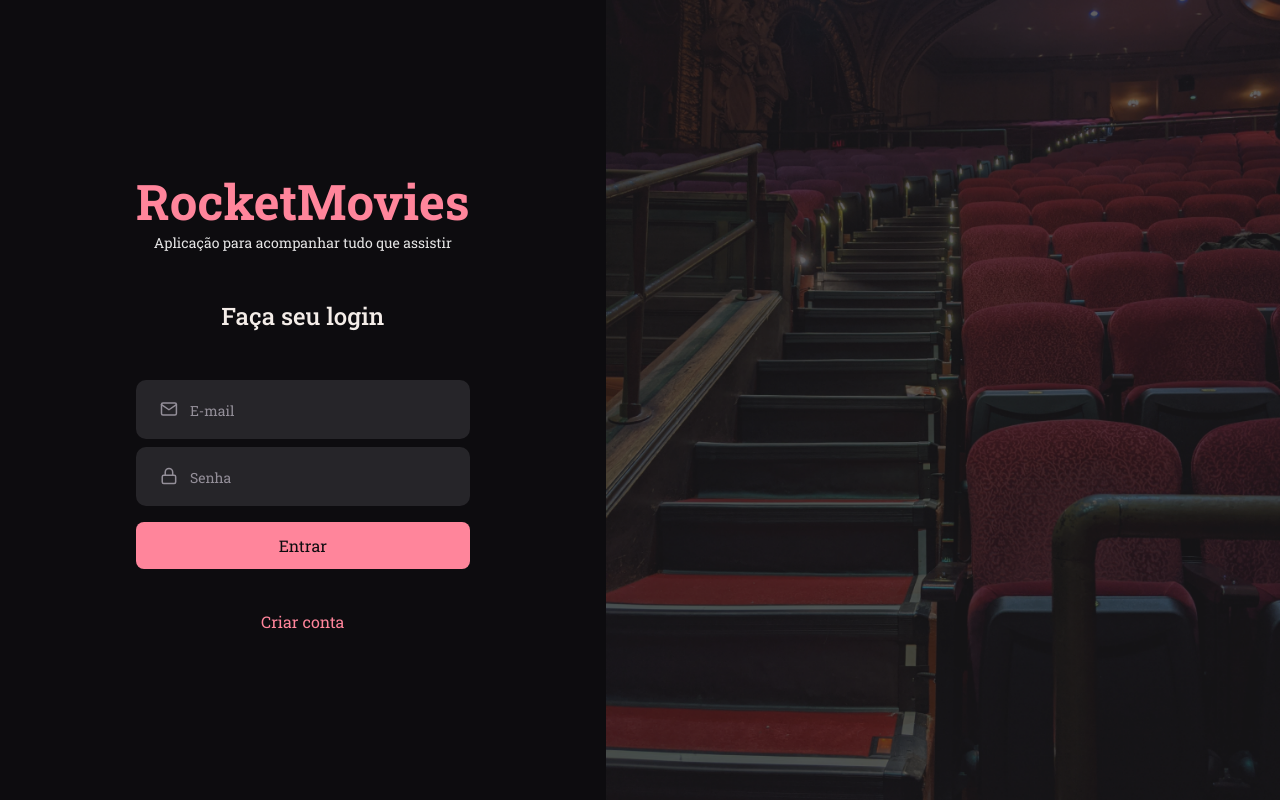
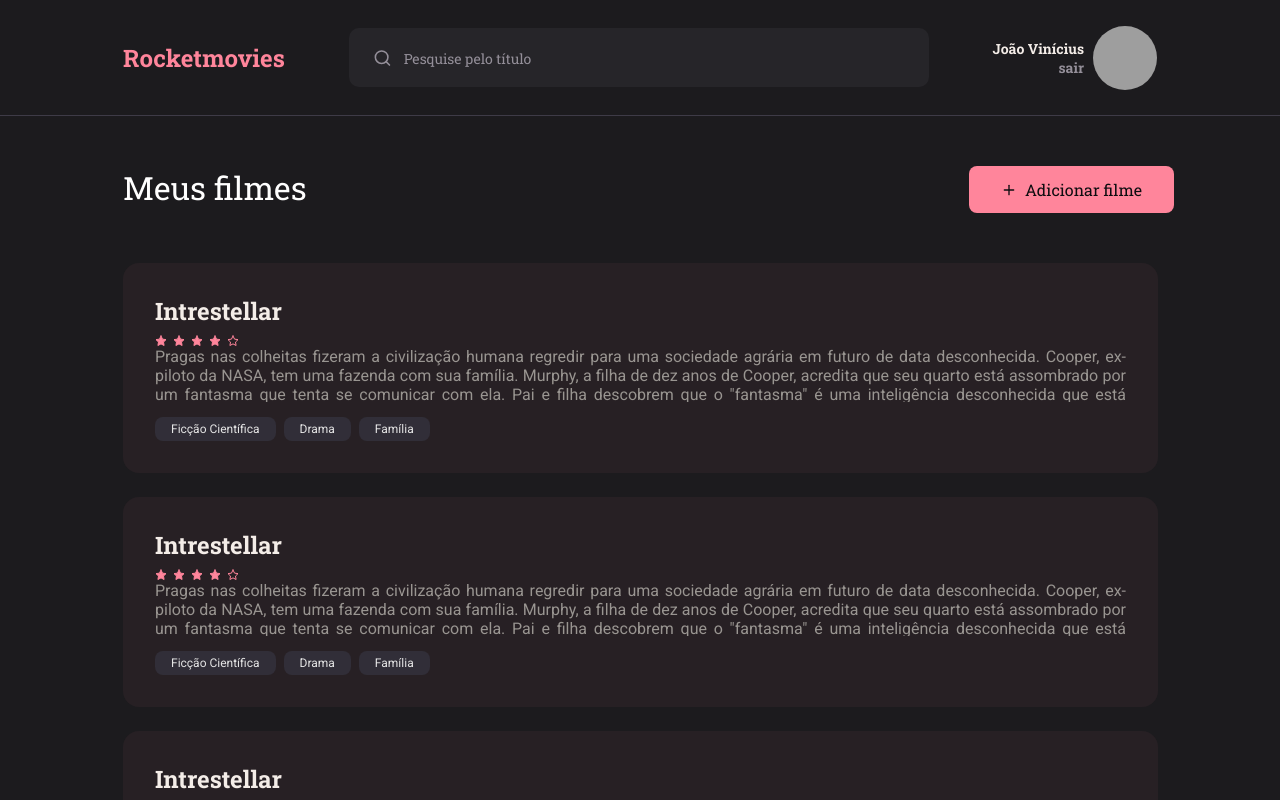
Before and after one commit to joaovvs/rocketMovies, a React (Vite) app: page / in a window 1280 px wide. Built offline with nearby package versions, Linux system fonts and the light colour scheme; grey boxes are pictures that could not be loaded.

Commit message:
apply routes at Home, Create and Preview pages

```diff
--- a/src/components/Button/index.jsx
+++ b/src/components/Button/index.jsx
@@ -1,12 +1,19 @@
+
 import { Container } from "./styles";
 
+import { Link } from "react-router-dom";
 
-export function Button({icon: Icon,title,isDelete , ...rest}){
+export function Button({icon: Icon,title,isDelete , to, ...rest}){
     return(
-        <Container $isDelete={isDelete}
-        {...rest}>
-            {Icon && <Icon size={16}/>}
-             {title}
-        </Container>
+        <Link to={to}>
+            <Container
+                $isDelete={isDelete}
+                {...rest}
+                >
+                    {Icon && <Icon size={16}/>}
+                    {title}
+            </Container>
+        </Link>
+
     )
 }
--- a/src/components/Button/styles.js
+++ b/src/components/Button/styles.js
@@ -1,3 +1,4 @@
+
 import styled from "styled-components";
 
 export const Container = styled.button`
--- a/src/components/MovieCard/index.jsx
+++ b/src/components/MovieCard/index.jsx
@@ -2,10 +2,13 @@ import { Container } from "./styles";
 
 import { Rating } from "../Rating";
 import { Tag } from "../Tag";
+import { Link } from "react-router-dom";
 
 
-export function MovieCard({title, rating, description, tags, ...rest}){
+export function MovieCard({title,cardId, rating, description, tags, to,...rest}){
     return (
+        <Link to={`${to}/${cardId}`}>
+
         <Container {...rest}>
             <h2>{title}</h2>
             <div className="stars">
@@ -19,5 +22,6 @@ export function MovieCard({title, rating, description, tags, ...rest}){
                 <Tag title="Família"/>
             </div>
         </Container>
+        </Link>
     )
 }
--- a/src/pages/Create/styles.js
+++ b/src/pages/Create/styles.js
@@ -118,7 +118,7 @@ export const Footer = styled.footer`
 
     gap: 4rem;
 
-    button{
+    a, button{
         width: 100%;
     }
 
--- a/src/pages/Home/index.jsx
+++ b/src/pages/Home/index.jsx
@@ -13,58 +13,67 @@ export function Home(){
             <main>
                 <header>
                     <h1>Meus filmes</h1>
-                    <Button title="Adicionar filme" icon={FiPlus}></Button>
+                    <Button  to="/new" title="Adicionar filme" icon={FiPlus}></Button>
                 </header>
                 <CardList>
-                            <MovieCard
+                            <MovieCard to="/preview"
+                                cardId="1"
                                 title="Intrestellar"
                                 description='Pragas nas colheitas fizeram a civilização humana regredir para uma sociedade agrária em futuro de data desconhecida. Cooper, ex-piloto da NASA, tem uma fazenda com sua família. Murphy, a filha de dez anos de Cooper, acredita que seu quarto está assombrado por um fantasma que tenta se comunicar com ela. Pai e filha descobrem que o "fantasma" é uma inteligência desconhecida que está enviando mensagens codificadas através de radiação gravitacional, deixando coordenadas em binário que os levam até uma instalação secreta da NASA liderada pelo professor John Brand. O cientista revela que um buraco de minhoca foi aberto perto de Saturno e que ele leva a planetas que podem oferecer condições de sobrevivência para a espécie humana. As "missões Lázaro" enviadas anos antes identificaram três planetas potencialmente habitáveis orbitando o buraco negro Gargântua: Miller, Edmunds e Mann – nomeados em homenagem aos astronautas que os pesquisaram. Brand recruta Cooper para pilotar a nave espacial Endurance e recuperar os dados dos astronautas; se um dos planetas se mostrar habitável, a humanidade irá seguir para ele na instalação da NASA, que é na realidade uma enorme estação espacial. A partida de Cooper devasta Murphy.
                                 Além de Cooper, a tripulação da Endurance é formada pela bióloga Amelia, filha de Brand; o cientista Romilly, o físico planetário Doyle, além dos robôs TARS e CASE. Eles entram no buraco de minhoca e se dirigem a Miller, porém descobrem que o planeta possui enorme dilatação gravitacional temporal por estar tão perto de Gargântua: cada hora na superfície equivale a sete anos na Terra. Eles entram em Miller e descobrem que é inóspito já que é coberto por um oceano raso e agitado por ondas enormes. Uma onda atinge a tripulação enquanto Amelia tenta recuperar os dados de Miller, matando Doyle e atrasando a partida. Ao voltarem para a Endurance, Cooper e Amelia descobrem que 23 anos se passaram.
                                 '
                             />
-                            <MovieCard
+                            <MovieCard to="/preview"
+                                cardId="2"
                                 title="Intrestellar"
                                 description='Pragas nas colheitas fizeram a civilização humana regredir para uma sociedade agrária em futuro de data desconhecida. Cooper, ex-piloto da NASA, tem uma fazenda com sua família. Murphy, a filha de dez anos de Cooper, acredita que seu quarto está assombrado por um fantasma que tenta se comunicar com ela. Pai e filha descobrem que o "fantasma" é uma inteligência desconhecida que está enviando mensagens codificadas através de radiação gravitacional, deixando coordenadas em binário que os levam até uma instalação secreta da NASA liderada pelo professor John Brand. O cientista revela que um buraco de minhoca foi aberto perto de Saturno e que ele leva a planetas que podem oferecer condições de sobrevivência para a espécie humana. As "missões Lázaro" enviadas anos antes identificaram três planetas potencialmente habitáveis orbitando o buraco negro Gargântua: Miller, Edmunds e Mann – nomeados em homenagem aos astronautas que os pesquisaram. Brand recruta Cooper para pilotar a nave espacial Endurance e recuperar os dados dos astronautas; se um dos planetas se mostrar habitável, a humanidade irá seguir para ele na instalação da NASA, que é na realidade uma enorme estação espacial. A partida de Cooper devasta Murphy.
                                 Além de Cooper, a tripulação da Endurance é formada pela bióloga Amelia, filha de Brand; o cientista Romilly, o físico planetário Doyle, além dos robôs TARS e CASE. Eles entram no buraco de minhoca e se dirigem a Miller, porém descobrem que o planeta possui enorme dilatação gravitacional temporal por estar tão perto de Gargântua: cada hora na superfície equivale a sete anos na Terra. Eles entram em Miller e descobrem que é inóspito já que é coberto por um oceano raso e agitado por ondas enormes. Uma onda atinge a tripulação enquanto Amelia tenta recuperar os dados de Miller, matando Doyle e atrasando a partida. Ao voltarem para a Endurance, Cooper e Amelia descobrem que 23 anos se passaram.
                                 '
                             />
-                            <MovieCard
+                            <MovieCard to="/preview"
+                                cardId="3"
                                 title="Intrestellar"
                                 description='Pragas nas colheitas fizeram a civilização humana regredir para uma sociedade agrária em futuro de data desconhecida. Cooper, ex-piloto da NASA, tem uma fazenda com sua família. Murphy, a filha de dez anos de Cooper, acredita que seu quarto está assombrado por um fantasma que tenta se comunicar com ela. Pai e filha descobrem que o "fantasma" é uma inteligência desconhecida que está enviando mensagens codificadas através de radiação gravitacional, deixando coordenadas em binário que os levam até uma instalação secreta da NASA liderada pelo professor John Brand. O cientista revela que um buraco de minhoca foi aberto perto de Saturno e que ele leva a planetas que podem oferecer condições de sobrevivência para a espécie humana. As "missões Lázaro" enviadas anos antes identificaram três planetas potencialmente habitáveis orbitando o buraco negro Gargântua: Miller, Edmunds e Mann – nomeados em homenagem aos astronautas que os pesquisaram. Brand recruta Cooper para pilotar a nave espacial Endurance e recuperar os dados dos astronautas; se um dos planetas se mostrar habitável, a humanidade irá seguir para ele na instalação da NASA, que é na realidade uma enorme estação espacial. A partida de Cooper devasta Murphy.
                                 Além de Cooper, a tripulação da Endurance é formada pela bióloga Amelia, filha de Brand; o cientista Romilly, o físico planetário Doyle, além dos robôs TARS e CASE. Eles entram no buraco de minhoca e se dirigem a Miller, porém descobrem que o planeta possui enorme dilatação gravitacional temporal por estar tão perto de Gargântua: cada hora na superfície equivale a sete anos na Terra. Eles entram em Miller e descobrem que é inóspito já que é coberto por um oceano raso e agitado por ondas enormes. Uma onda atinge a tripulação enquanto Amelia tenta recuperar os dados de Miller, matando Doyle e atrasando a partida. Ao voltarem para a Endurance, Cooper e Amelia descobrem que 23 anos se passaram.
                                 '
                             />
-                            <MovieCard
+                            <MovieCard to="/preview"
+                                cardId="4"
                                 title="Intrestellar"
                                 description='Pragas nas colheitas fizeram a civilização humana regredir para uma sociedade agrária em futuro de data desconhecida. Cooper, ex-piloto da NASA, tem uma fazenda com sua família. Murphy, a filha de dez anos de Cooper, acredita que seu quarto está assombrado por um fantasma que tenta se comunicar com ela. Pai e filha descobrem que o "fantasma" é uma inteligência desconhecida que está enviando mensagens codificadas através de radiação gravitacional, deixando coordenadas em binário que os levam até uma instalação secreta da NASA liderada pelo professor John Brand. O cientista revela que um buraco de minhoca foi aberto perto de Saturno e que ele leva a planetas que podem oferecer condições de sobrevivência para a espécie humana. As "missões Lázaro" enviadas anos antes identificaram três planetas potencialmente habitáveis orbitando o buraco negro Gargântua: Miller, Edmunds e Mann – nomeados em homenagem aos astronautas que os pesquisaram. Brand recruta Cooper para pilotar a nave espacial Endurance e recuperar os dados dos astronautas; se um dos planetas se mostrar habitável, a humanidade irá seguir para ele na instalação da NASA, que é na realidade uma enorme estação espacial. A partida de Cooper devasta Murphy.
                                 Além de Cooper, a tripulação da Endurance é formada pela bióloga Amelia, filha de Brand; o cientista Romilly, o físico planetário Doyle, além dos robôs TARS e CASE. Eles entram no buraco de minhoca e se dirigem a Miller, porém descobrem que o planeta possui enorme dilatação gravitacional temporal por estar tão perto de Gargântua: cada hora na superfície equivale a sete anos na Terra. Eles entram em Miller e descobrem que é inóspito já que é coberto por um oceano raso e agitado por ondas enormes. Uma onda atinge a tripulação enquanto Amelia tenta recuperar os dados de Miller, matando Doyle e atrasando a partida. Ao voltarem para a Endurance, Cooper e Amelia descobrem que 23 anos se passaram.
                                 '
                             />
-                            <MovieCard
+                            <MovieCard to="/preview"
+                                cardId="5"
                                 title="Intrestellar"
                                 description='Pragas nas colheitas fizeram a civilização humana regredir para uma sociedade agrária em futuro de data desconhecida. Cooper, ex-piloto da NASA, tem uma fazenda com sua família. Murphy, a filha de dez anos de Cooper, acredita que seu quarto está assombrado por um fantasma que tenta se comunicar com ela. Pai e filha descobrem que o "fantasma" é uma inteligência desconhecida que está enviando mensagens codificadas através de radiação gravitacional, deixando coordenadas em binário que os levam até uma instalação secreta da NASA liderada pelo professor John Brand. O cientista revela que um buraco de minhoca foi aberto perto de Saturno e que ele leva a planetas que podem oferecer condições de sobrevivência para a espécie humana. As "missões Lázaro" enviadas anos antes identificaram três planetas potencialmente habitáveis orbitando o buraco negro Gargântua: Miller, Edmunds e Mann – nomeados em homenagem aos astronautas que os pesquisaram. Brand recruta Cooper para pilotar a nave espacial Endurance e recuperar os dados dos astronautas; se um dos planetas se mostrar habitável, a humanidade irá seguir para ele na instalação da NASA, que é na realidade uma enorme estação espacial. A partida de Cooper devasta Murphy.
                                 Além de Cooper, a tripulação da Endurance é formada pela bióloga Amelia, filha de Brand; o cientista Romilly, o físico planetário Doyle, além dos robôs TARS e CASE. Eles entram no buraco de minhoca e se dirigem a Miller, porém descobrem que o planeta possui enorme dilatação gravitacional temporal por estar tão perto de Gargântua: cada hora na superfície equivale a sete anos na Terra. Eles entram em Miller e descobrem que é inóspito já que é coberto por um oceano raso e agitado por ondas enormes. Uma onda atinge a tripulação enquanto Amelia tenta recuperar os dados de Miller, matando Doyle e atrasando a partida. Ao voltarem para a Endurance, Cooper e Amelia descobrem que 23 anos se passaram.
                                 '
                             />
-                            <MovieCard
+                            <MovieCard to="/preview"
+                                cardId="6"
                                 title="Intrestellar"
                                 description='Pragas nas colheitas fizeram a civilização humana regredir para uma sociedade agrária em futuro de data desconhecida. Cooper, ex-piloto da NASA, tem uma fazenda com sua família. Murphy, a filha de dez anos de Cooper, acredita que seu quarto está assombrado por um fantasma que tenta se comunicar com ela. Pai e filha descobrem que o "fantasma" é uma inteligência desconhecida que está enviando mensagens codificadas através de radiação gravitacional, deixando coordenadas em binário que os levam até uma instalação secreta da NASA liderada pelo professor John Brand. O cientista revela que um buraco de minhoca foi aberto perto de Saturno e que ele leva a planetas que podem oferecer condições de sobrevivência para a espécie humana. As "missões Lázaro" enviadas anos antes identificaram três planetas potencialmente habitáveis orbitando o buraco negro Gargântua: Miller, Edmunds e Mann – nomeados em homenagem aos astronautas que os pesquisaram. Brand recruta Cooper para pilotar a nave espacial Endurance e recuperar os dados dos astronautas; se um dos planetas se mostrar habitável, a humanidade irá seguir para ele na instalação da NASA, que é na realidade uma enorme estação espacial. A partida de Cooper devasta Murphy.
                                 Além de Cooper, a tripulação da Endurance é formada pela bióloga Amelia, filha de Brand; o cientista Romilly, o físico planetário Doyle, além dos robôs TARS e CASE. Eles entram no buraco de minhoca e se dirigem a Miller, porém descobrem que o planeta possui enorme dilatação gravitacional temporal por estar tão perto de Gargântua: cada hora na superfície equivale a sete anos na Terra. Eles entram em Miller e descobrem que é inóspito já que é coberto por um oceano raso e agitado por ondas enormes. Uma onda atinge a tripulação enquanto Amelia tenta recuperar os dados de Miller, matando Doyle e atrasando a partida. Ao voltarem para a Endurance, Cooper e Amelia descobrem que 23 anos se passaram.
                                 '
                             />
-                            <MovieCard
+                            <MovieCard to="/preview"
+                                cardId="7"
                                 title="Intrestellar"
                                 description='Pragas nas colheitas fizeram a civilização humana regredir para uma sociedade agrária em futuro de data desconhecida. Cooper, ex-piloto da NASA, tem uma fazenda com sua família. Murphy, a filha de dez anos de Cooper, acredita que seu quarto está assombrado por um fantasma que tenta se comunicar com ela. Pai e filha descobrem que o "fantasma" é uma inteligência desconhecida que está enviando mensagens codificadas através de radiação gravitacional, deixando coordenadas em binário que os levam até uma instalação secreta da NASA liderada pelo professor John Brand. O cientista revela que um buraco de minhoca foi aberto perto de Saturno e que ele leva a planetas que podem oferecer condições de sobrevivência para a espécie humana. As "missões Lázaro" enviadas anos antes identificaram três planetas potencialmente habitáveis orbitando o buraco negro Gargântua: Miller, Edmunds e Mann – nomeados em homenagem aos astronautas que os pesquisaram. Brand recruta Cooper para pilotar a nave espacial Endurance e recuperar os dados dos astronautas; se um dos planetas se mostrar habitável, a humanidade irá seguir para ele na instalação da NASA, que é na realidade uma enorme estação espacial. A partida de Cooper devasta Murphy.
                                 Além de Cooper, a tripulação da Endurance é formada pela bióloga Amelia, filha de Brand; o cientista Romilly, o físico planetário Doyle, além dos robôs TARS e CASE. Eles entram no buraco de minhoca e se dirigem a Miller, porém descobrem que o planeta possui enorme dilatação gravitacional temporal por estar tão perto de Gargântua: cada hora na superfície equivale a sete anos na Terra. Eles entram em Miller e descobrem que é inóspito já que é coberto por um oceano raso e agitado por ondas enormes. Uma onda atinge a tripulação enquanto Amelia tenta recuperar os dados de Miller, matando Doyle e atrasando a partida. Ao voltarem para a Endurance, Cooper e Amelia descobrem que 23 anos se passaram.
                                 '
                             />
-                            <MovieCard
+                            <MovieCard to="/preview"
+                                cardId="8"
                                 title="Intrestellar"
                                 description='Pragas nas colheitas fizeram a civilização humana regredir para uma sociedade agrária em futuro de data desconhecida. Cooper, ex-piloto da NASA, tem uma fazenda com sua família. Murphy, a filha de dez anos de Cooper, acredita que seu quarto está assombrado por um fantasma que tenta se comunicar com ela. Pai e filha descobrem que o "fantasma" é uma inteligência desconhecida que está enviando mensagens codificadas através de radiação gravitacional, deixando coordenadas em binário que os levam até uma instalação secreta da NASA liderada pelo professor John Brand. O cientista revela que um buraco de minhoca foi aberto perto de Saturno e que ele leva a planetas que podem oferecer condições de sobrevivência para a espécie humana. As "missões Lázaro" enviadas anos antes identificaram três planetas potencialmente habitáveis orbitando o buraco negro Gargântua: Miller, Edmunds e Mann – nomeados em homenagem aos astronautas que os pesquisaram. Brand recruta Cooper para pilotar a nave espacial Endurance e recuperar os dados dos astronautas; se um dos planetas se mostrar habitável, a humanidade irá seguir para ele na instalação da NASA, que é na realidade uma enorme estação espacial. A partida de Cooper devasta Murphy.
                                 Além de Cooper, a tripulação da Endurance é formada pela bióloga Amelia, filha de Brand; o cientista Romilly, o físico planetário Doyle, além dos robôs TARS e CASE. Eles entram no buraco de minhoca e se dirigem a Miller, porém descobrem que o planeta possui enorme dilatação gravitacional temporal por estar tão perto de Gargântua: cada hora na superfície equivale a sete anos na Terra. Eles entram em Miller e descobrem que é inóspito já que é coberto por um oceano raso e agitado por ondas enormes. Uma onda atinge a tripulação enquanto Amelia tenta recuperar os dados de Miller, matando Doyle e atrasando a partida. Ao voltarem para a Endurance, Cooper e Amelia descobrem que 23 anos se passaram.
                                 '
                             />
-                            <MovieCard
+                            <MovieCard to="/preview"
+                                cardId="9"
                                 title="Intrestellar"
                                 description='Pragas nas colheitas fizeram a civilização humana regredir para uma sociedade agrária em futuro de data desconhecida. Cooper, ex-piloto da NASA, tem uma fazenda com sua família. Murphy, a filha de dez anos de Cooper, acredita que seu quarto está assombrado por um fantasma que tenta se comunicar com ela. Pai e filha descobrem que o "fantasma" é uma inteligência desconhecida que está enviando mensagens codificadas através de radiação gravitacional, deixando coordenadas em binário que os levam até uma instalação secreta da NASA liderada pelo professor John Brand. O cientista revela que um buraco de minhoca foi aberto perto de Saturno e que ele leva a planetas que podem oferecer condições de sobrevivência para a espécie humana. As "missões Lázaro" enviadas anos antes identificaram três planetas potencialmente habitáveis orbitando o buraco negro Gargântua: Miller, Edmunds e Mann – nomeados em homenagem aos astronautas que os pesquisaram. Brand recruta Cooper para pilotar a nave espacial Endurance e recuperar os dados dos astronautas; se um dos planetas se mostrar habitável, a humanidade irá seguir para ele na instalação da NASA, que é na realidade uma enorme estação espacial. A partida de Cooper devasta Murphy.
                                 Além de Cooper, a tripulação da Endurance é formada pela bióloga Amelia, filha de Brand; o cientista Romilly, o físico planetário Doyle, além dos robôs TARS e CASE. Eles entram no buraco de minhoca e se dirigem a Miller, porém descobrem que o planeta possui enorme dilatação gravitacional temporal por estar tão perto de Gargântua: cada hora na superfície equivale a sete anos na Terra. Eles entram em Miller e descobrem que é inóspito já que é coberto por um oceano raso e agitado por ondas enormes. Uma onda atinge a tripulação enquanto Amelia tenta recuperar os dados de Miller, matando Doyle e atrasando a partida. Ao voltarem para a Endurance, Cooper e Amelia descobrem que 23 anos se passaram.
--- a/src/pages/Preview/index.jsx
+++ b/src/pages/Preview/index.jsx
@@ -14,7 +14,7 @@ export function Preview (){
             <main>
                 <Section>
                     <header>
-                        <ButtonText title="Voltar" icon={FiArrowLeft}/>
+                        <ButtonText to="/"title="Voltar" icon={FiArrowLeft}/>
                         <div className="title-and-rating">
                             <h1>Interestellar</h1>
                             <Rating/>
--- a/src/routes/index.jsx
+++ b/src/routes/index.jsx
@@ -6,7 +6,7 @@ import { AuthRoutes } from "./auth.routes";
 export function Routes(){
     return (
         <BrowserRouter>
-            <AuthRoutes/>
+            <AppRoutes/>
         </BrowserRouter>
     );
 }
```
Also changed, not shown: src/pages/Create/index.jsx (+3 -5 lines).
